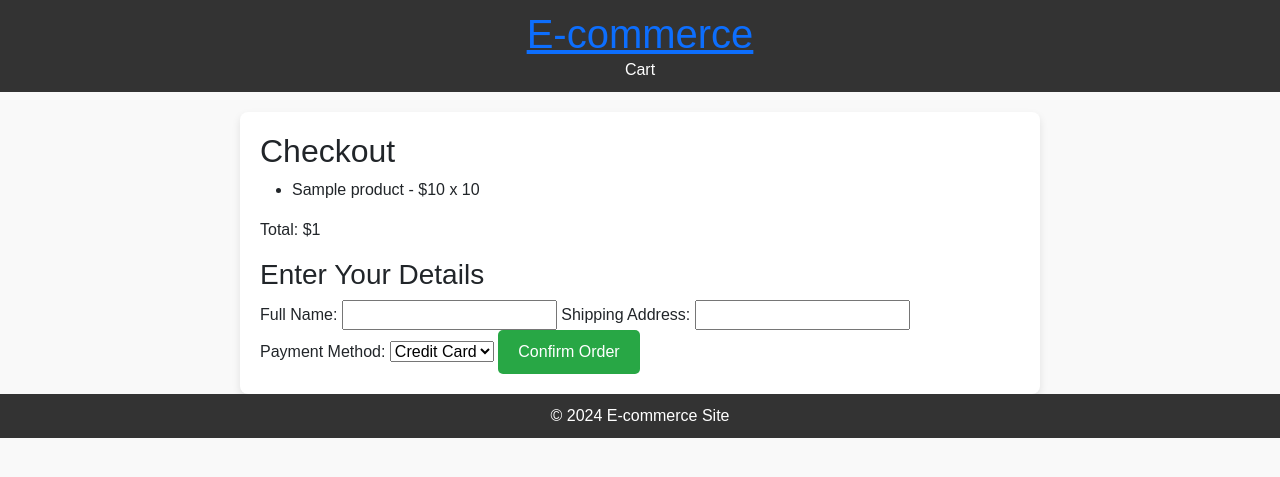
After one commit to KhatriSuson/e-commerce-website, a Django app: template ecommerce/templates/store/checkout.html in a window 1280 px wide. The commit adds this page. Shown: the top 477 px of the page. Run offline with Django 5.2, Linux system fonts and the light colour scheme; the template is opened without the code that fills it: most values are stand-ins (such as "Sample title", 1, 10 or a date in 2020).

Commit message:
initial commit

```diff
--- /dev/null
+++ b/ecommerce/templates/store/checkout.html
@@ -0,0 +1,38 @@
+{% extends 'base.html' %}
+
+{% block title %}Checkout{% endblock %}
+
+{% block content %}
+<div class="checkout-container">
+    <h2>Checkout</h2>
+
+    {% if cart_items %}
+        <ul>
+            {% for item in cart_items %}
+            <li>{{ item.product.name }} - ${{ item.product.price }} x {{ item.quantity }}</li>
+            {% endfor %}
+        </ul>
+        <p class="total">Total: ${{ total_price }}</p>
+
+        <form action="{% url 'confirm_order' %}" method="post">
+            {% csrf_token %}
+            <h3>Enter Your Details</h3>
+            <label for="name">Full Name:</label>
+            <input type="text" id="name" name="name" required>
+
+            <label for="address">Shipping Address:</label>
+            <input type="text" id="address" name="address" required>
+
+            <label for="payment">Payment Method:</label>
+            <select id="payment" name="payment">
+                <option value="credit_card">Credit Card</option>
+                <option value="paypal">PayPal</option>
+            </select>
+
+            <button type="submit">Confirm Order</button>
+        </form>
+    {% else %}
+        <p>Your cart is empty.</p>
+    {% endif %}
+</div>
+{% endblock %}
```
Also changed, not shown: ecommerce/templates/store/product_detail.html (+7 -0 lines).
